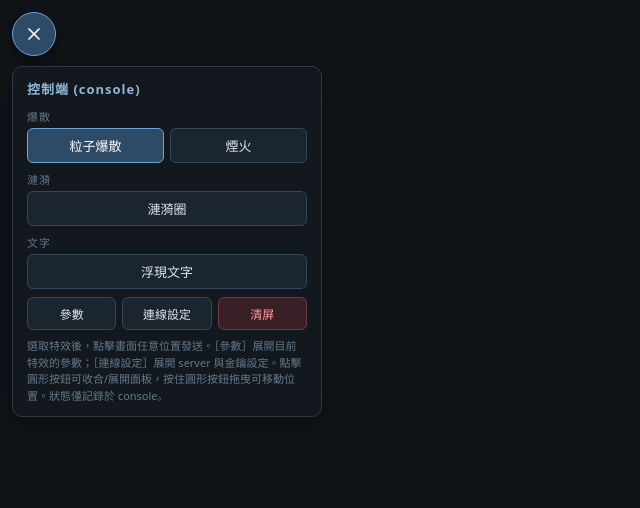
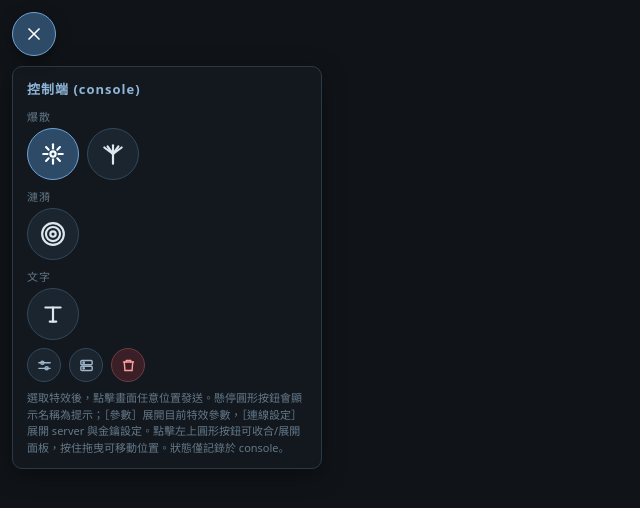
Before and after one commit to zivngit/Real-time-Interaction-html, a plain HTML site: page console/index.html in a window 1280 px wide. Both pictures are taken after a click on the button "展開/收合控制台". Shown: the whole page, without its empty margins (0-640 px from the left). Drawn offline with Linux system fonts and the light colour scheme.

Commit message:
feat(console): 統一圓形圖示按鈕（圖示取代文字、懸停顯示名稱；參數/連線設定/清屏縮小次要）

```diff
--- a/console/index.html
+++ b/console/index.html
@@ -33,27 +33,32 @@
   #panel h1 { font-size: 13px; margin: 0 0 10px; color: #8fb6d9; letter-spacing: 1px; }
   .fxGroup { margin-bottom: 8px; }
   .fxGroupTitle { font-size: 11px; color: #64798a; letter-spacing: 1px; margin-bottom: 4px; }
-  .row { display: flex; gap: 6px; margin-bottom: 8px; flex-wrap: wrap; }
+  .row { display: flex; gap: 8px; margin-bottom: 8px; flex-wrap: wrap; }
+  /* 統一圓形圖示按鈕（參考 #fab）：特效按鈕較大為主視覺，動作按鈕較小次要 */
   .fx {
-    flex: 1 1 45%; padding: 7px 4px; font-size: 13px; text-align: center;
-    background: #1b2530; color: #dfe7ee; border: 1px solid #33475a;
-    border-radius: 6px; cursor: pointer;
+    width: 52px; height: 52px; border-radius: 50%; padding: 0;
+    background: #1b2530; border: 1px solid #33475a;
+    display: flex; align-items: center; justify-content: center; cursor: pointer;
   }
-  .fx:hover { border-color: #4d6a86; }
-  .fx.selected { background: #2d4a66; border-color: #6ea3d8; color: #fff; }
-  .row .fx:only-child { flex: 1 1 100%; }
+  .fx svg { width: 26px; height: 26px; stroke: #dfe7ee; stroke-width: 2; stroke-linecap: round; stroke-linejoin: round; fill: none; }
+  .fx:hover { border-color: #4d6a86; background: #22303d; }
+  .fx.selected { background: #2d4a66; border-color: #6ea3d8; }
+  .fx.selected svg { stroke: #fff; }
   .actionBtn {
-    flex: 1 1 30%; padding: 7px 4px; font-size: 12px; text-align: center;
-    background: #1b2530; color: #dfe7ee; border: 1px solid #33475a;
-    border-radius: 6px; cursor: pointer;
+    width: 34px; height: 34px; border-radius: 50%; padding: 0;
+    background: #1b2530; border: 1px solid #33475a;
+    display: flex; align-items: center; justify-content: center; cursor: pointer;
   }
-  .actionBtn:hover { border-color: #4d6a86; }
-  .actionBtn.active { background: #2d4a66; border-color: #6ea3d8; color: #fff; }
+  .actionBtn svg { width: 17px; height: 17px; stroke: #9fb4c6; stroke-width: 2; stroke-linecap: round; stroke-linejoin: round; fill: none; }
+  .actionBtn:hover { border-color: #4d6a86; background: #22303d; }
+  .actionBtn.active { background: #2d4a66; border-color: #6ea3d8; }
+  .actionBtn.active svg { stroke: #fff; }
   #clearBtn {
-    flex: 1 1 30%; padding: 7px 4px; font-size: 12px; text-align: center;
-    background: #3a2026; color: #ff9b9b; border: 1px solid #6e3a44;
-    border-radius: 6px; cursor: pointer;
+    width: 34px; height: 34px; border-radius: 50%; padding: 0;
+    background: #3a2026; border: 1px solid #6e3a44;
+    display: flex; align-items: center; justify-content: center; cursor: pointer;
   }
+  #clearBtn svg { width: 17px; height: 17px; stroke: #ff9b9b; stroke-width: 2; stroke-linecap: round; stroke-linejoin: round; fill: none; }
   #clearBtn:hover { background: #4a2830; }
   .collapsible { display: none; margin-top: 4px; padding-top: 8px; border-top: 1px solid #2c3a46; }
   .collapsible.open { display: block; }
@@ -76,27 +81,41 @@
       <div class="fxGroup">
         <div class="fxGroupTitle">爆散</div>
         <div class="row">
-        <button class="fx selected" data-fx="particle">粒子爆散</button>
-        <button class="fx" data-fx="firework">煙火</button>
+          <button class="fx selected" data-fx="particle" title="粒子爆散" aria-label="粒子爆散">
+            <svg viewBox="0 0 24 24" aria-hidden="true"><circle cx="12" cy="12" r="2.4"/><line x1="12" y1="3" x2="12" y2="7"/><line x1="12" y1="17" x2="12" y2="21"/><line x1="3" y1="12" x2="7" y2="12"/><line x1="17" y1="12" x2="21" y2="12"/><line x1="5.6" y1="5.6" x2="8" y2="8"/><line x1="16" y1="16" x2="18.4" y2="18.4"/><line x1="18.4" y1="5.6" x2="16" y2="8"/><line x1="8" y1="16" x2="5.6" y2="18.4"/></svg>
+          </button>
+          <button class="fx" data-fx="firework" title="煙火" aria-label="煙火">
+            <svg viewBox="0 0 24 24" aria-hidden="true"><line x1="12" y1="21" x2="12" y2="12"/><line x1="12" y1="12" x2="4" y2="6"/><line x1="12" y1="12" x2="20" y2="6"/><line x1="12" y1="12" x2="12" y2="4"/><line x1="12" y1="12" x2="7" y2="5"/><line x1="12" y1="12" x2="17" y2="5"/></svg>
+          </button>
         </div>
       </div>
       <div class="fxGroup">
         <div class="fxGroupTitle">漣漪</div>
         <div class="row">
-        <button class="fx" data-fx="ripple">漣漪圈</button>
+          <button class="fx" data-fx="ripple" title="漣漪圈" aria-label="漣漪圈">
+            <svg viewBox="0 0 24 24" aria-hidden="true"><circle cx="12" cy="12" r="2.5"/><circle cx="12" cy="12" r="6.5"/><circle cx="12" cy="12" r="10"/></svg>
+          </button>
         </div>
       </div>
       <div class="fxGroup">
         <div class="fxGroupTitle">文字</div>
         <div class="row">
-        <button class="fx" data-fx="text">浮現文字</button>
+          <button class="fx" data-fx="text" title="浮現文字" aria-label="浮現文字">
+            <svg viewBox="0 0 24 24" aria-hidden="true"><line x1="5" y1="6" x2="19" y2="6"/><line x1="12" y1="6" x2="12" y2="19"/><line x1="9" y1="19" x2="15" y2="19"/></svg>
+          </button>
         </div>
       </div>
     </div>
     <div class="row">
-    <button id="paramsBtn" class="actionBtn" aria-expanded="false" aria-controls="paramsPanel">參數</button>
-    <button id="connBtn" class="actionBtn" aria-expanded="false" aria-controls="connPanel">連線設定</button>
-    <button id="clearBtn">清屏</button>
+      <button id="paramsBtn" class="actionBtn" aria-expanded="false" aria-controls="paramsPanel" title="參數" aria-label="參數">
+        <svg viewBox="0 0 24 24" aria-hidden="true"><line x1="4" y1="8" x2="20" y2="8"/><line x1="4" y1="16" x2="20" y2="16"/><circle cx="9" cy="8" r="2.2"/><circle cx="15" cy="16" r="2.2"/></svg>
+      </button>
+      <button id="connBtn" class="actionBtn" aria-expanded="false" aria-controls="connPanel" title="連線設定" aria-label="連線設定">
+        <svg viewBox="0 0 24 24" aria-hidden="true"><rect x="4" y="5" width="16" height="6" rx="1.5"/><rect x="4" y="13" width="16" height="6" rx="1.5"/><circle cx="8" cy="8" r="1"/><circle cx="8" cy="16" r="1"/></svg>
+      </button>
+      <button id="clearBtn" title="清屏" aria-label="清屏">
+        <svg viewBox="0 0 24 24" aria-hidden="true"><line x1="5" y1="7" x2="19" y2="7"/><line x1="9" y1="7" x2="9" y2="5"/><line x1="15" y1="7" x2="15" y2="5"/><line x1="9" y1="5" x2="15" y2="5"/><line x1="6" y1="7" x2="7" y2="19"/><line x1="18" y1="7" x2="17" y2="19"/><line x1="7" y1="19" x2="17" y2="19"/></svg>
+      </button>
     </div>
   <div id="paramsPanel" class="collapsible">
     <div id="paramsBody"></div>
@@ -111,7 +130,7 @@
       <input type="password" id="srvKey" placeholder="（可留空）">
     </div>
   </div>
-  <div id="hint">選取特效後，點擊畫面任意位置發送。［參數］展開目前特效的參數；［連線設定］展開 server 與金鑰設定。點擊圓形按鈕可收合/展開面板，按住圓形按鈕拖曳可移動位置。狀態僅記錄於 console。</div>
+  <div id="hint">選取特效後，點擊畫面任意位置發送。懸停圓形按鈕會顯示名稱為提示；［參數］展開目前特效參數，［連線設定］展開 server 與金鑰設定。點擊左上圓形按鈕可收合/展開面板，按住拖曳可移動位置。狀態僅記錄於 console。</div>
 </div>
 <script src="app.js"></script>
 </body>
```
Also changed, not shown: docs/agents/TODO.md (+1 -0 lines). Lines whose indentation alone changed are shown as unchanged.
